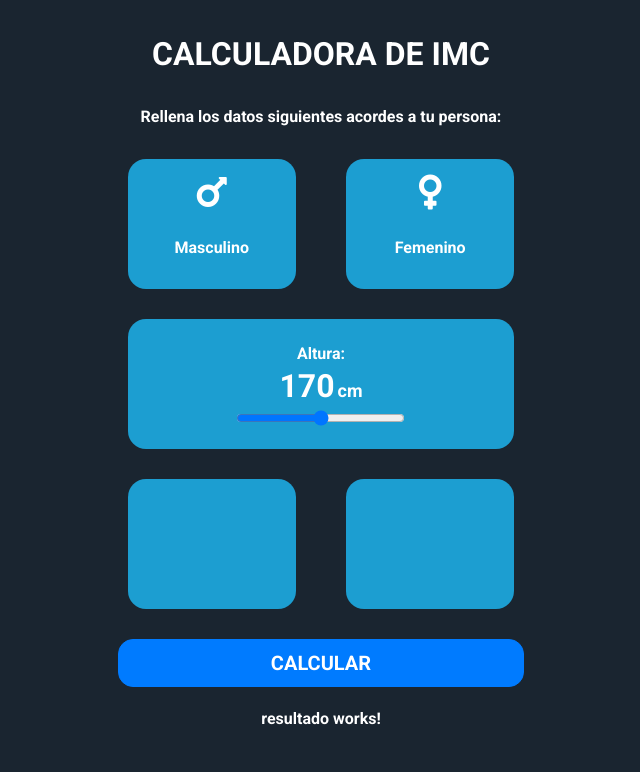
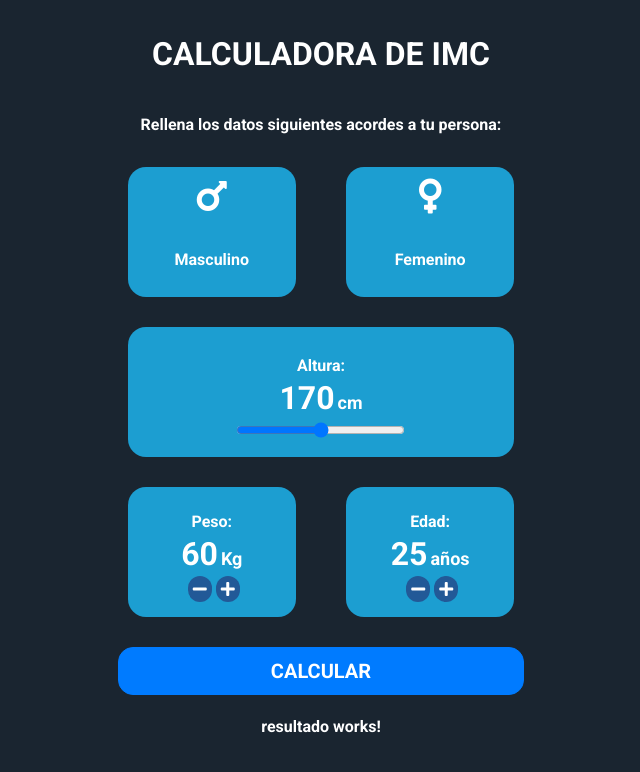
Before and after one commit to miryambathilde/calculadoraImc, an Angular app: page / in a window 1280 px wide. Shown: the top 772 px of the page, without its empty margins (319-959 px from the left). Built offline with nearby package versions, Linux system fonts and the light colour scheme.

Commit message:
estilos + iconos + texto en peso y edad

```diff
--- a/src/app/components/inicio/inicio.component.css
+++ b/src/app/components/inicio/inicio.component.css
@@ -8,6 +8,7 @@
 
 .sexo {
   font-size: 40px;
+  cursor: pointer;
 }
 
 .estilonumero {
@@ -22,10 +23,32 @@
   margin-left: -5px;
 }
 
+.edad {
+    font-size: 18px;
+    font-weight: 400px;
+    margin-left: -5px;
+}
+
+.peso {
+  font-size: 18px;
+  font-weight: 400px;
+  margin-left: -5px;
+}
+
 .form-range {
   padding: 0px 20px;
+  cursor: pointer;
 }
 
 input [type=range]::-webkit-slider-thumb{
   background: rgb(56, 56, 243);
 }
+
+.sumaResta {
+  cursor: pointer;
+  background-color: rgb(34, 89, 151);
+  padding: 5px;
+  border-radius: 12px;
+  margin-left: 4px;
+  margin-top: -8px;
+}
--- a/src/app/components/inicio/inicio.component.html
+++ b/src/app/components/inicio/inicio.component.html
@@ -35,12 +35,26 @@
     <div class="row">
       <div class="col-lg-6">
         <div class="fondoItem">
-
+            <div class="contenedor">
+              <p>Peso:</p>
+              <div class="estilonumero">60 <span class="peso">Kg</span></div>
+                <div>
+                  <i class="fas fa-minus sumaResta"></i>
+                  <i class="fas fa-plus sumaResta"></i>
+                </div>
+            </div>
         </div>
       </div>
       <div class="col-lg-6">
         <div class="fondoItem">
-
+          <div class="contenedor">
+            <p>Edad:</p>
+            <div class="estilonumero">25 <span class="edad">años</span></div>
+            <div>
+              <i class="fas fa-minus sumaResta"></i>
+              <i class="fas fa-plus sumaResta"></i>
+            </div>
+          </div>
         </div>
       </div>
     </div>
--- a/src/styles.css
+++ b/src/styles.css
@@ -6,6 +6,7 @@ body {
 p {
   color: white;
   text-align: center;
+  margin-top: 8px;
 }
 
 .titulo {
```
